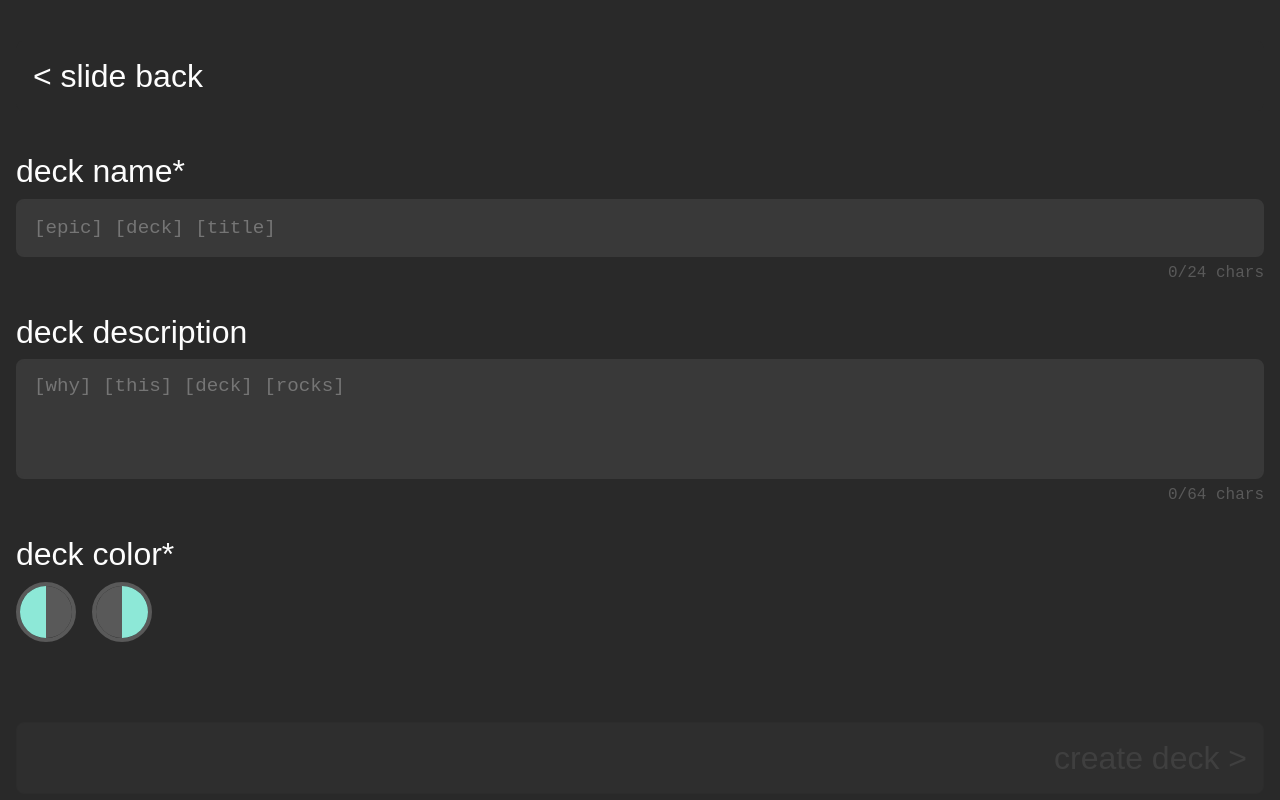
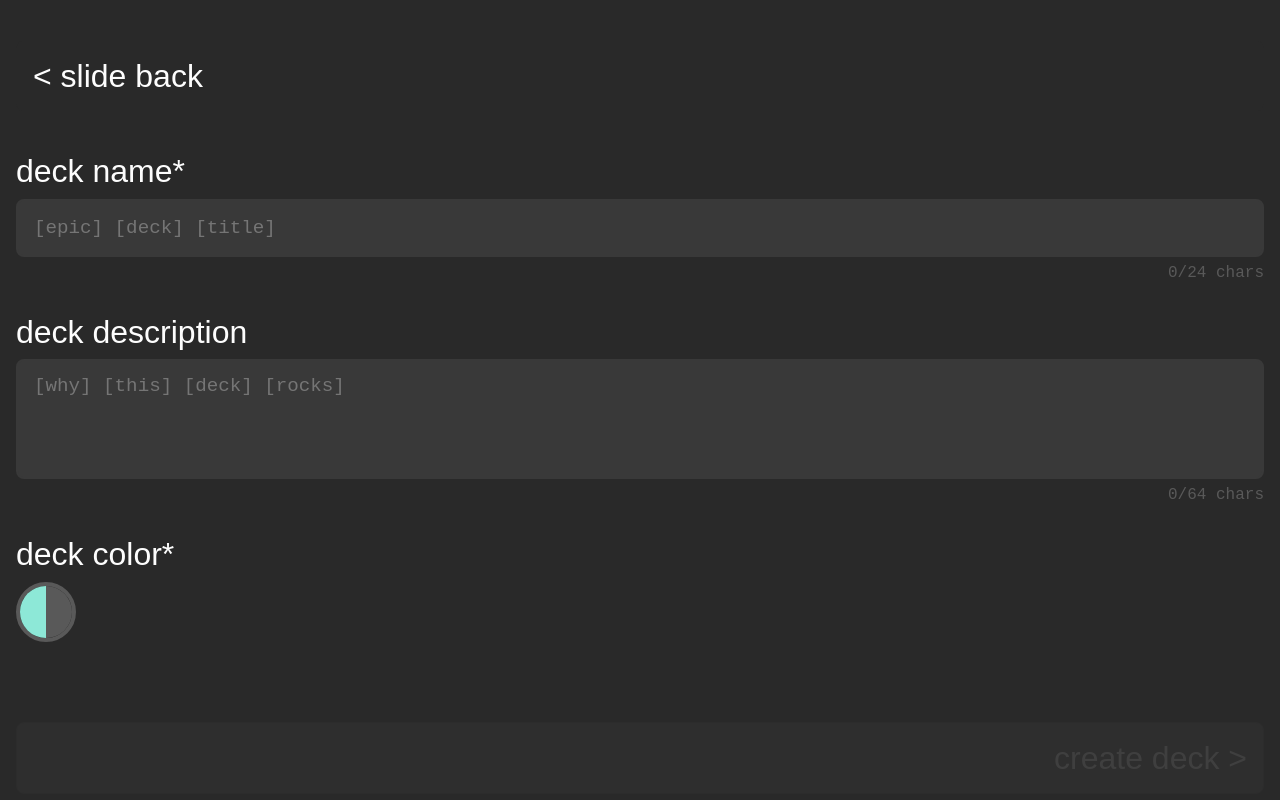
Before and after one commit to evilvic/big, a Vue app: page /decks/new in a window 1280 px wide. Built offline with nearby package versions, Linux system fonts and the light colour scheme; a web font is replaced by a local one.

Commit message:
mvp almost done

```diff
--- a/src/views/DeckFormView.vue
+++ b/src/views/DeckFormView.vue
@@ -12,11 +12,6 @@ const colorOptions = [
     name: "diet-green",
     backgroundColor: "#8DE8D7",
     color: "#595959"
-  },
-  {
-    name: "diet-green-inverted",
-    backgroundColor: "#595959",
-    color: "#8DE8D7"
   },
 ]
 
```
